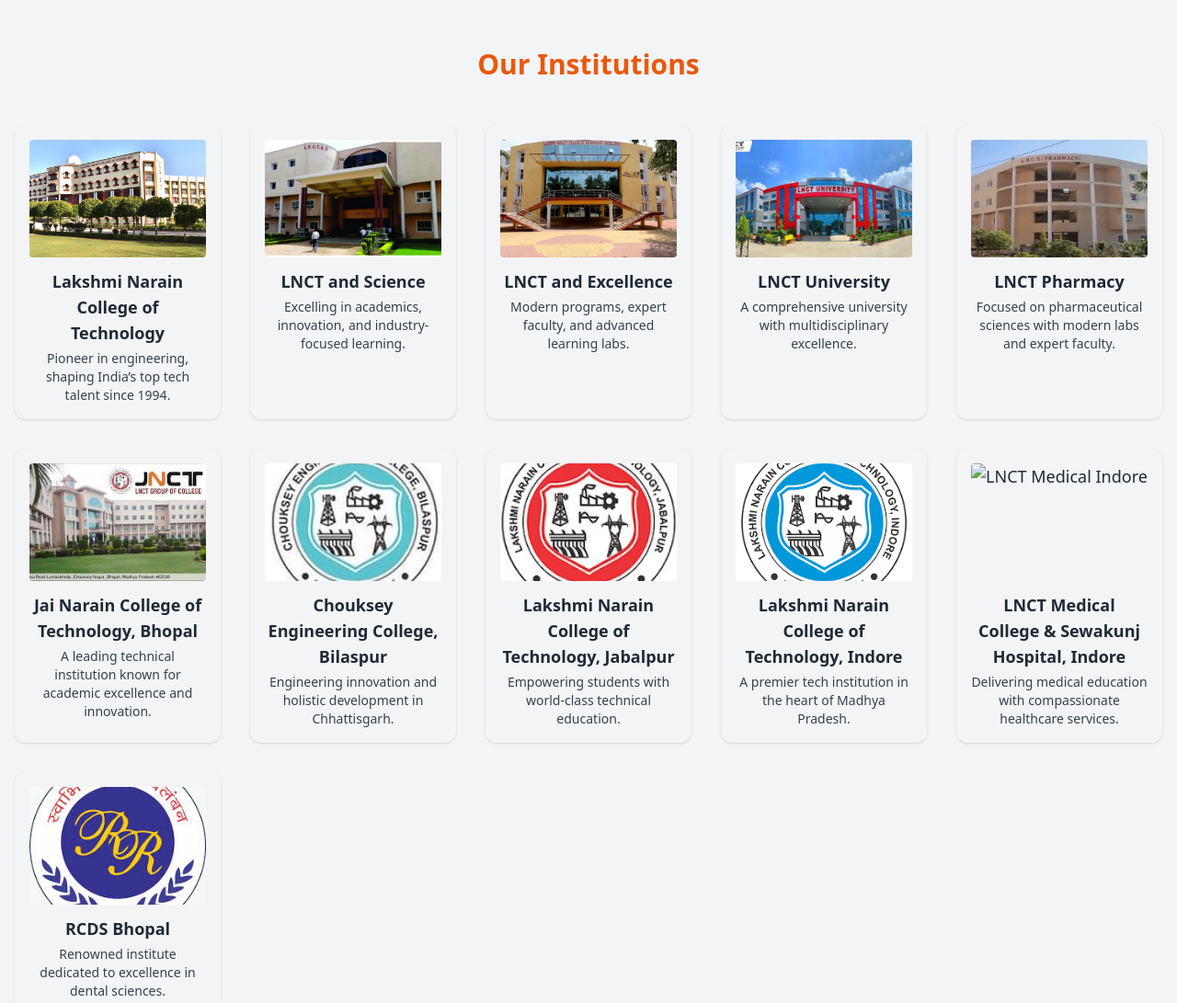
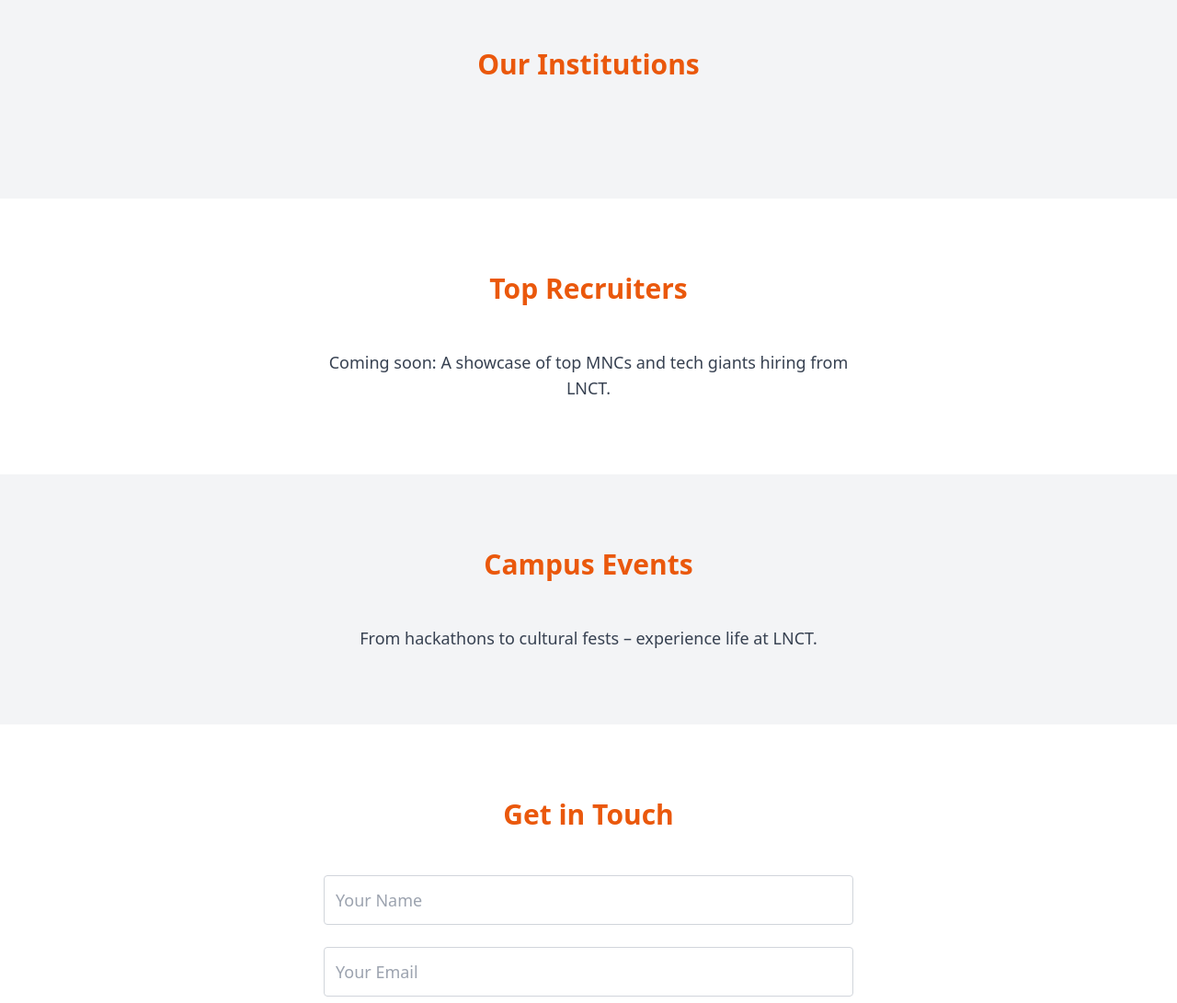
Before and after one commit to vansh2948/lnct-website1, a website: page index.html in a window 1280 px wide. Shown: the part 940-2031 px from the top of the page at 92% size. Drawn offline with nearby package versions, Linux system fonts and the light colour scheme.

Commit message:
Update index.html

```diff
--- a/index.html
+++ b/index.html
@@ -51,15 +51,11 @@
   </div>
 </section>
 
-<!-- Header Section -->
-<header class="relative w-full h-screen overflow-hidden bg-black">
-  <video autoplay muted loop playsinline class="absolute inset-0 w-full h-full object-contain z-0">
-    <source src="videos/videoplayback.mp4" type="video/mp4">
-    Your browser does not support the video tag.
-  </video>
-  <div class="absolute inset-0 flex flex-col items-center justify-center text-center px-4 bg-black bg-opacity-50 z-10">
-    <h1 class="text-3xl sm:text-4xl md:text-5xl font-bold text-white mb-4">Welcome to LNCT Group</h1>
-    <p class="text-base sm:text-lg md:text-xl text-white">Empowering education, innovation & leadership for a brighter tomorrow</p>
+<!-- Header Section (Static Background) -->
+<header class="relative w-full h-screen overflow-hidden bg-gradient-to-r from-orange-500 to-yellow-400 flex items-center justify-center text-center px-4">
+  <div class="z-10 text-white">
+    <h1 class="text-3xl sm:text-4xl md:text-5xl font-bold mb-4">Welcome to LNCT Group</h1>
+    <p class="text-base sm:text-lg md:text-xl">Empowering education, innovation & leadership for a brighter tomorrow</p>
   </div>
 </header>
 
@@ -68,72 +64,8 @@
   <div class="max-w-7xl mx-auto text-center">
     <h2 class="text-3xl font-semibold mb-12 text-orange-600">Our Institutions</h2>
     <div class="grid gap-8 md:grid-cols-2 lg:grid-cols-3 xl:grid-cols-5">
-
-      <!-- Original 5 Institutions -->
-      <a href="https://lnct.ac.in" target="_blank" class="transform transition hover:scale-105 hover:bg-orange-50 p-4 rounded-xl shadow">
-        <img src="images/lnct-main.jpg" alt="LNCT Main" class="w-full h-32 object-cover rounded mb-3" />
-        <h4 class="text-lg font-semibold mb-1">Lakshmi Narain College of Technology</h4>
-        <p class="text-sm text-gray-700">Pioneer in engineering, shaping India’s top tech talent since 1994.</p>
-      </a>
-      <a href="https://www.lnct.ac.in/lncts/" target="_blank" class="transform transition hover:scale-105 hover:bg-orange-50 p-4 rounded-xl shadow">
-        <img src="images/lncts.jpg" alt="LNCTS" class="w-full h-32 object-cover rounded mb-3" />
-        <h4 class="text-lg font-semibold mb-1">LNCT and Science</h4>
-        <p class="text-sm text-gray-700">Excelling in academics, innovation, and industry-focused learning.</p>
-      </a>
-      <a href="https://www.lnct.ac.in/lncte/" target="_blank" class="transform transition hover:scale-105 hover:bg-orange-50 p-4 rounded-xl shadow">
-        <img src="images/lncte.jpg" alt="LNCTE" class="w-full h-32 object-cover rounded mb-3" />
-        <h4 class="text-lg font-semibold mb-1">LNCT and Excellence</h4>
-        <p class="text-sm text-gray-700">Modern programs, expert faculty, and advanced learning labs.</p>
-      </a>
-      <a href="https://www.lnctu.ac.in/" target="_blank" class="transform transition hover:scale-105 hover:bg-orange-50 p-4 rounded-xl shadow">
-        <img src="images/lnctu.jpg" alt="LNCTU" class="w-full h-32 object-cover rounded mb-3" />
-        <h4 class="text-lg font-semibold mb-1">LNCT University</h4>
-        <p class="text-sm text-gray-700">A comprehensive university with multidisciplinary excellence.</p>
-      </a>
-      <a href="https://www.lnct.ac.in/lnctpharmacy/" target="_blank" class="transform transition hover:scale-105 hover:bg-orange-50 p-4 rounded-xl shadow">
-        <img src="images/lnctpharmacy.jpeg" alt="LNCT Pharmacy" class="w-full h-32 object-cover rounded mb-3" />
-        <h4 class="text-lg font-semibold mb-1">LNCT Pharmacy</h4>
-        <p class="text-sm text-gray-700">Focused on pharmaceutical sciences with modern labs and expert faculty.</p>
-      </a>
-
-      <!-- Newly Added Institutions -->
-      <a href="https://lnct.ac.in" target="_blank" class="transform transition hover:scale-105 hover:bg-orange-50 p-4 rounded-xl shadow">
-        <img src="images/jnct.jpg" alt="JNCT Bhopal" class="w-full h-32 object-cover rounded mb-3" />
-        <h4 class="text-lg font-semibold mb-1">Jai Narain College of Technology, Bhopal</h4>
-        <p class="text-sm text-gray-700">A leading technical institution known for academic excellence and innovation.</p>
-      </a>
-
-      <a href="https://lnct.ac.in" target="_blank" class="transform transition hover:scale-105 hover:bg-orange-50 p-4 rounded-xl shadow">
-        <img src="images/cec.jpg" alt="CEC Bilaspur" class="w-full h-32 object-cover rounded mb-3" />
-        <h4 class="text-lg font-semibold mb-1">Chouksey Engineering College, Bilaspur</h4>
-        <p class="text-sm text-gray-700">Engineering innovation and holistic development in Chhattisgarh.</p>
-      </a>
-
-      <a href="https://lnct.ac.in" target="_blank" class="transform transition hover:scale-105 hover:bg-orange-50 p-4 rounded-xl shadow">
-        <img src="images/lnct jabalpur.jpg" alt="LNCT Jabalpur" class="w-full h-32 object-cover rounded mb-3" />
-        <h4 class="text-lg font-semibold mb-1">Lakshmi Narain College of Technology, Jabalpur</h4>
-        <p class="text-sm text-gray-700">Empowering students with world-class technical education.</p>
-      </a>
-
-      <a href="https://lnct.ac.in" target="_blank" class="transform transition hover:scale-105 hover:bg-orange-50 p-4 rounded-xl shadow">
-        <img src="images/lnct indore.png" alt="LNCT Indore" class="w-full h-32 object-cover rounded mb-3" />
-        <h4 class="text-lg font-semibold mb-1">Lakshmi Narain College of Technology, Indore</h4>
-        <p class="text-sm text-gray-700">A premier tech institution in the heart of Madhya Pradesh.</p>
-      </a>
-
-      <!-- Medical and Health Sciences -->
-      <a href="https://lnct.ac.in" target="_blank" class="transform transition hover:scale-105 hover:bg-orange-50 p-4 rounded-xl shadow">
-        <img src="images/LNCT Medical,Indore.png" alt="LNCT Medical Indore" class="w-full h-32 object-cover rounded mb-3" />
-        <h4 class="text-lg font-semibold mb-1">LNCT Medical College & Sewakunj Hospital, Indore</h4>
-        <p class="text-sm text-gray-700">Delivering medical education with compassionate healthcare services.</p>
-      </a>
-
-      <a href="https://lnct.ac.in" target="_blank" class="transform transition hover:scale-105 hover:bg-orange-50 p-4 rounded-xl shadow">
-        <img src="images/RCDS Bhopal.jpg" alt="RCDS Bhopal" class="w-full h-32 object-cover rounded mb-3" />
-        <h4 class="text-lg font-semibold mb-1">RCDS Bhopal</h4>
-        <p class="text-sm text-gray-700">Renowned institute dedicated to excellence in dental sciences.</p>
-      </a>
-
+      <!-- Institution Cards here (unchanged) -->
+      <!-- ... Copy institution cards from your original code ... -->
     </div>
   </div>
 </section>
```
